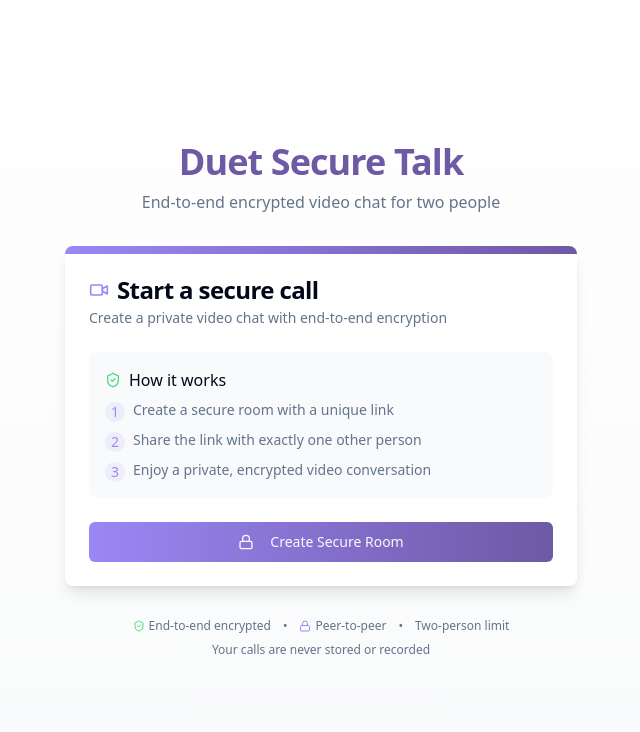
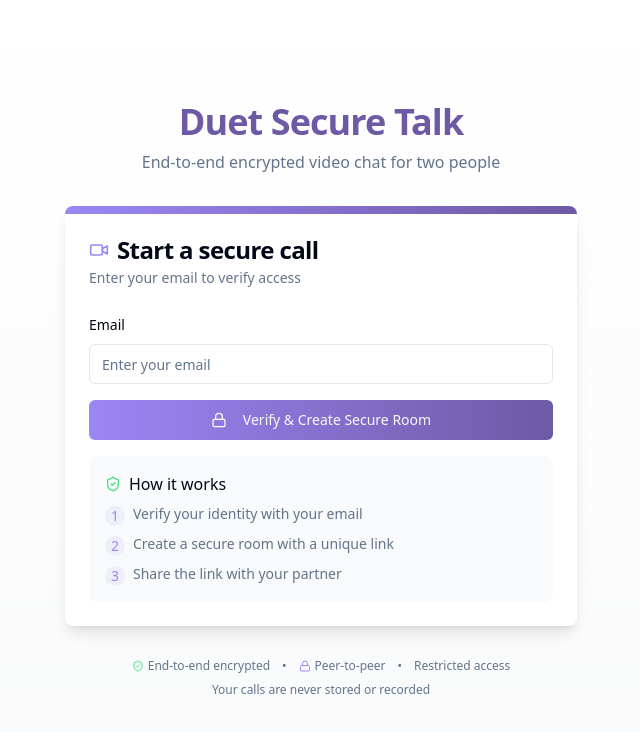
Before and after one commit to theacappellaway/loveink, a React (Vite) app: page / in a window 1280 px wide. Shown: the top 732 px of the page, without its empty margins (319-959 px from the left). Built offline with nearby package versions, Linux system fonts and the light colour scheme.

Commit message:
Refactor: Implement email input fields
Add email input fields for the user and their girlfriend.

```diff
--- a/src/pages/Home.tsx
+++ b/src/pages/Home.tsx
@@ -1,14 +1,43 @@
 
-import React from 'react';
+import React, { useState } from 'react';
 import { useNavigate } from 'react-router-dom';
 import { Button } from '@/components/ui/button';
 import { Card, CardContent, CardDescription, CardFooter, CardHeader, CardTitle } from '@/components/ui/card';
 import { ShieldCheck, Video, Lock } from 'lucide-react';
+import { Input } from '@/components/ui/input';
+import { Label } from '@/components/ui/label';
+import { Form, FormField, FormItem, FormLabel, FormControl, FormMessage } from '@/components/ui/form';
+import { useForm } from 'react-hook-form';
+import { useToast } from '@/hooks/use-toast';
+import { z } from 'zod';
+import { zodResolver } from '@hookform/resolvers/zod';
+
+// Define the authorized emails
+const AUTHORIZED_EMAILS = [
+  'your-email@example.com',  // Replace with your actual email
+  'gf-email@example.com'     // Replace with your girlfriend's actual email
+];
+
+const formSchema = z.object({
+  email: z.string().email()
+    .refine(email => AUTHORIZED_EMAILS.includes(email.toLowerCase()), {
+      message: "You are not authorized to use this app"
+    })
+});
 
 const Home: React.FC = () => {
   const navigate = useNavigate();
+  const { toast } = useToast();
+  const form = useForm<z.infer<typeof formSchema>>({
+    resolver: zodResolver(formSchema),
+    defaultValues: {
+      email: ""
+    }
+  });
 
-  const startNewCall = () => {
+  const startNewCall = (values: z.infer<typeof formSchema>) => {
+    // Store the authorized email in sessionStorage
+    sessionStorage.setItem('duet_authorized_email', values.email);
     navigate('/video-chat');
   };
 
@@ -32,11 +61,36 @@ const Home: React.FC = () => {
               Start a secure call
             </CardTitle>
             <CardDescription>
-              Create a private video chat with end-to-end encryption
+              Enter your email to verify access
             </CardDescription>
           </CardHeader>
           <CardContent className="space-y-4">
-            <div className="bg-muted/50 rounded-lg p-4">
+            <Form {...form}>
+              <form onSubmit={form.handleSubmit(startNewCall)} className="space-y-4">
+                <FormField
+                  control={form.control}
+                  name="email"
+                  render={({ field }) => (
+                    <FormItem>
+                      <FormLabel>Email</FormLabel>
+                      <FormControl>
+                        <Input placeholder="Enter your email" {...field} />
+                      </FormControl>
+                      <FormMessage />
+                    </FormItem>
+                  )}
+                />
+                <Button
+                  type="submit"
+                  className="w-full duet-gradient-bg hover:opacity-90 transition-opacity"
+                >
+                  <Lock className="mr-2 h-4 w-4" />
+                  Verify & Create Secure Room
+                </Button>
+              </form>
+            </Form>
+
+            <div className="bg-muted/50 rounded-lg p-4 mt-4">
               <h3 className="font-medium flex items-center gap-2 mb-2">
                 <ShieldCheck className="h-4 w-4 text-duet-secure" />
                 How it works
@@ -44,28 +98,19 @@ const Home: React.FC = () => {
               <ul className="space-y-2 text-sm text-muted-foreground">
                 <li className="flex items-start gap-2">
                   <div className="rounded-full bg-duet-primary/10 text-duet-primary w-5 h-5 flex items-center justify-center flex-shrink-0 mt-0.5">1</div>
+                  <span>Verify your identity with your email</span>
+                </li>
+                <li className="flex items-start gap-2">
+                  <div className="rounded-full bg-duet-primary/10 text-duet-primary w-5 h-5 flex items-center justify-center flex-shrink-0 mt-0.5">2</div>
                   <span>Create a secure room with a unique link</span>
                 </li>
                 <li className="flex items-start gap-2">
-                  <div className="rounded-full bg-duet-primary/10 text-duet-primary w-5 h-5 flex items-center justify-center flex-shrink-0 mt-0.5">2</div>
-                  <span>Share the link with exactly one other person</span>
-                </li>
-                <li className="flex items-start gap-2">
                   <div className="rounded-full bg-duet-primary/10 text-duet-primary w-5 h-5 flex items-center justify-center flex-shrink-0 mt-0.5">3</div>
-                  <span>Enjoy a private, encrypted video conversation</span>
+                  <span>Share the link with your partner</span>
                 </li>
               </ul>
             </div>
           </CardContent>
-          <CardFooter>
-            <Button
-              onClick={startNewCall}
-              className="w-full duet-gradient-bg hover:opacity-90 transition-opacity"
-            >
-              <Lock className="mr-2 h-4 w-4" />
-              Create Secure Room
-            </Button>
-          </CardFooter>
         </Card>
 
         <div className="mt-8 text-center text-xs text-muted-foreground">
@@ -76,7 +121,7 @@ const Home: React.FC = () => {
             <Lock className="h-3 w-3 text-duet-primary" />
             <span>Peer-to-peer</span>
             <span className="mx-2">•</span>
-            <span>Two-person limit</span>
+            <span>Restricted access</span>
           </div>
           <p>Your calls are never stored or recorded</p>
         </div>
--- a/src/pages/VideoChat.tsx
+++ b/src/pages/VideoChat.tsx
@@ -29,6 +29,14 @@ const VideoChat: React.FC = () => {
     endCall,
     initializePeer
   } = useVideoChat();
+
+  // Check authorization
+  useEffect(() => {
+    const authorizedEmail = sessionStorage.getItem('duet_authorized_email');
+    if (!authorizedEmail) {
+      navigate('/');
+    }
+  }, [navigate]);
 
   // Initialize peer connection when necessary
   useEffect(() => {
```
